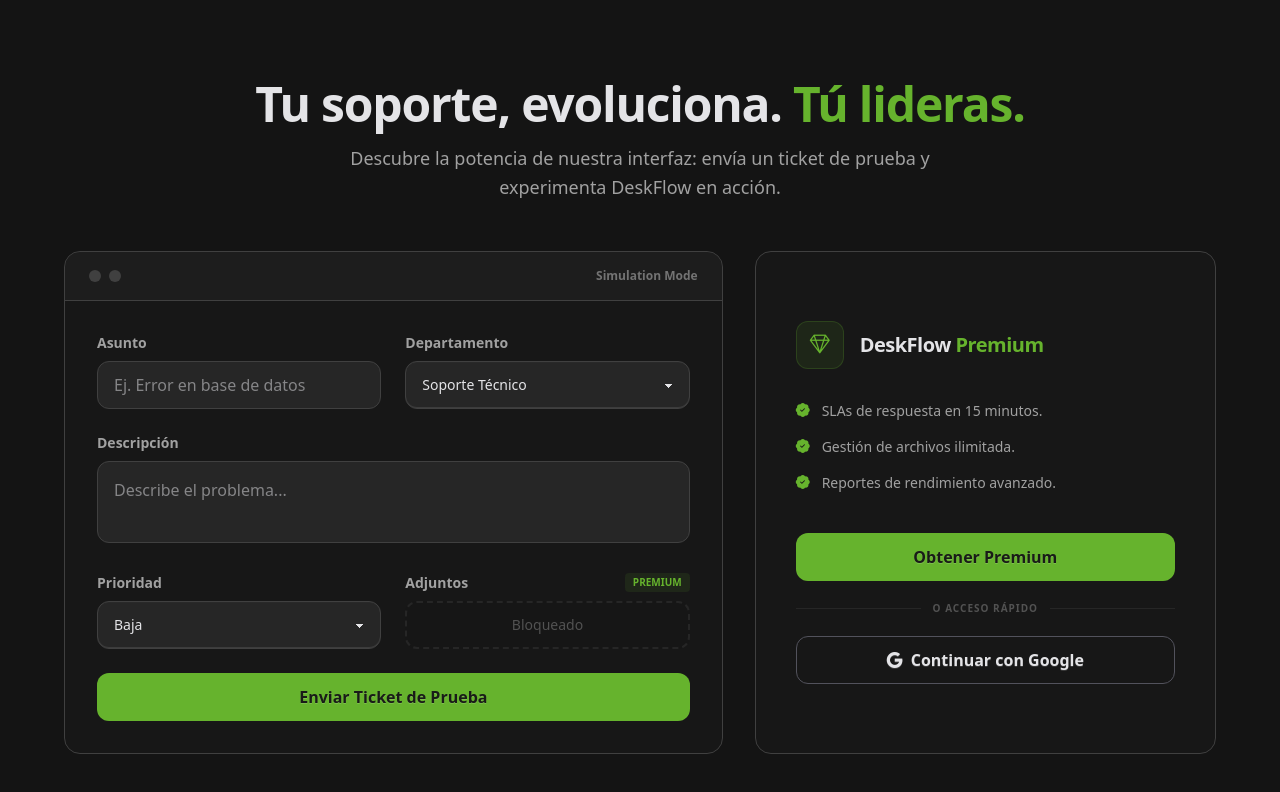
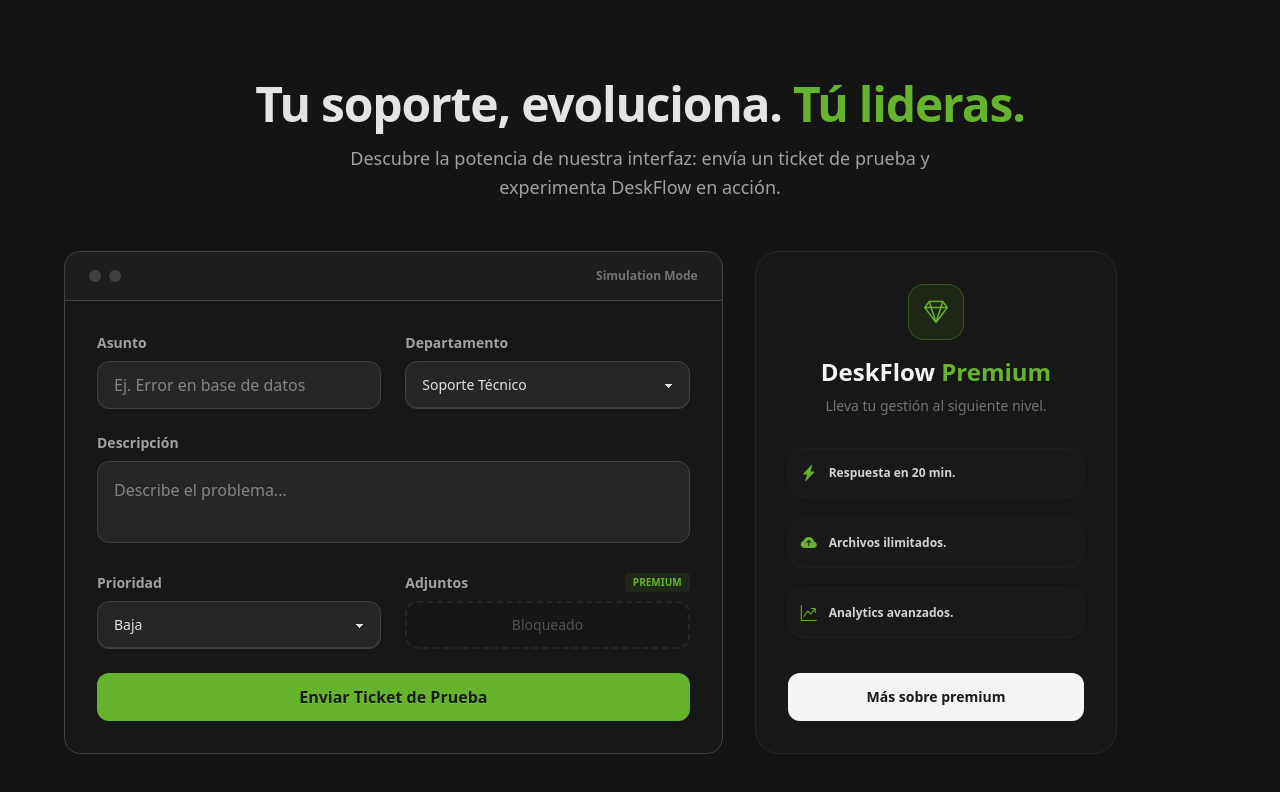
Before and after one commit to oscar-mgh/deskflow-app, an Angular app: page /trial in a window 1280 px wide. Shown: the top 792 px of the page. Built offline with nearby package versions, Linux system fonts and the light colour scheme.

Commit message:
google sign in removed

```diff
--- a/src/app/pages/discover-premium/discover-premium.html
+++ b/src/app/pages/discover-premium/discover-premium.html
@@ -91,7 +91,7 @@
     </div>
 
     <!-- Volver -->
-    <a routerLink="/" class="text-neutral-500 hover:text-neutral-200 transition-colors text-sm font-black">
+    <a routerLink="/" class="text-neutral-500 hover:text-neutral-200 transition-colors text-sm font-bold">
         ← Salir al inicio
     </a>
 </section>
--- a/src/app/pages/login-page/login-page.html
+++ b/src/app/pages/login-page/login-page.html
@@ -64,15 +64,6 @@
                 Ingresar al Sistema
             </button>
         </form>
-
-        <div
-            class="divider before:bg-neutral-800 after:bg-neutral-800 text-neutral-500 text-[10px] my-10 font-bold uppercase tracking-widest">
-            O continúa con</div>
-
-        <button type="button"
-            class="btn border border-zinc-600 text-zinc-200 h-12 text-base rounded-xl font-bold hover:bg-zinc-800 transition-colors w-full bg-transparent shadow-none flex items-center justify-center gap-2">
-            <i class="bi bi-google"></i> Continuar con Google
-        </button>
     </div>
 
     <p class="mt-10 text-neutral-500 font-medium relative z-10">
--- a/src/app/pages/trial-page/trial-page.html
+++ b/src/app/pages/trial-page/trial-page.html
@@ -80,51 +80,35 @@
             </div>
         </div>
 
-        <div class="lg:col-span-5 flex flex-col">
-            <div class="bg-neutral-900 border border-neutral-700 rounded-2xl p-10 h-full flex flex-col justify-center">
-
-                <div class="flex items-center gap-4 mb-8">
-                    <div
-                        class="w-12 h-12 bg-primary/10 rounded-xl flex items-center justify-center border border-primary/20">
-                        <i class="bi bi-gem text-primary text-xl"></i>
+        <div class="lg:col-span-4 flex flex-col">
+            <div class="bg-neutral-900 border border-neutral-800 rounded-3xl p-8 h-full flex flex-col">
+                <div class="flex flex-col items-center text-center mb-8">
+                    <div class="w-14 h-14 bg-primary/10 rounded-2xl flex items-center justify-center border border-primary/30 mb-4 shadow-inner">
+                        <i class="bi bi-gem text-primary text-2xl"></i>
                     </div>
-                    <h3 class="text-xl font-bold text-zinc-200 tracking-tight">DeskFlow <span
-                            class="text-primary">Premium</span></h3>
+                    <h3 class="text-2xl font-black text-zinc-100">DeskFlow <span class="text-primary">Premium</span></h3>
+                    <p class="text-neutral-500 text-sm mt-2 font-medium">Lleva tu gestión al siguiente nivel.</p>
                 </div>
 
-                <div class="space-y-4 mb-10 text-neutral-400 text-sm font-medium">
-                    <div class="flex items-start gap-3">
-                        <i class="bi bi-patch-check-fill text-primary"></i>
-                        <p>SLAs de respuesta en 15 minutos.</p>
+                <div class="flex-1 space-y-5 mb-8">
+                    <div class="flex items-center gap-3 p-3 rounded-2xl bg-neutral-800/20 border border-neutral-800/50">
+                        <i class="bi bi-lightning-charge-fill text-primary"></i>
+                        <p class="text-xs font-bold text-neutral-300">Respuesta en 20 min.</p>
                     </div>
-                    <div class="flex items-start gap-3">
-                        <i class="bi bi-patch-check-fill text-primary"></i>
-                        <p>Gestión de archivos ilimitada.</p>
+                    <div class="flex items-center gap-3 p-3 rounded-2xl bg-neutral-800/20 border border-neutral-800/50">
+                        <i class="bi bi-cloud-arrow-up-fill text-primary"></i>
+                        <p class="text-xs font-bold text-neutral-300">Archivos ilimitados.</p>
                     </div>
-                    <div class="flex items-start gap-3">
-                        <i class="bi bi-patch-check-fill text-primary"></i>
-                        <p>Reportes de rendimiento avanzado.</p>
+                    <div class="flex items-center gap-3 p-3 rounded-2xl bg-neutral-800/20 border border-neutral-800/50">
+                        <i class="bi bi-graph-up-arrow text-primary"></i>
+                        <p class="text-xs font-bold text-neutral-300">Analytics avanzados.</p>
                     </div>
                 </div>
 
-                <div class="space-y-4">
-                    <button routerLink="/discover-premium"
-                        class="btn btn-primary h-12 text-base rounded-xl font-bold hover:bg-primary/70 transition-colors w-full border-none shadow-none">
-                        Obtener Premium
-                    </button>
-
-                    <div class="flex items-center gap-3 py-1">
-                        <div class="h-px bg-neutral-800 flex-1"></div>
-                        <span class="text-[10px] text-neutral-600 font-bold uppercase tracking-widest">O acceso
-                            rápido</span>
-                        <div class="h-px bg-neutral-800 flex-1"></div>
-                    </div>
-
-                    <button routerLink="/auth/login"
-                        class="btn border border-zinc-600 text-zinc-200 h-12 text-base rounded-xl font-bold hover:bg-zinc-800 transition-colors w-full bg-transparent shadow-none flex items-center justify-center gap-2">
-                        <i class="bi bi-google"></i> Continuar con Google
-                    </button>
-                </div>
+                <button routerLink="/discover-premium"
+                    class="btn bg-zinc-100 hover:bg-zinc-300 text-zinc-900 h-12 rounded-xl font-bold border-none transition-all">
+                    Más sobre premium
+                </button>
             </div>
         </div>
     </div>
@@ -145,7 +129,7 @@
                     minutos</span>.
             </p>
             <div class="w-full">
-                <button routerLink="/auth/register"
+                <button routerLink="/discover-premium"
                     class="btn btn-primary text-zinc-900 h-12 text-base rounded-xl font-bold hover:bg-primary/70 transition-colors w-full border-none shadow-none">
                     Obtener DeskFlow Premium
                 </button>
```
